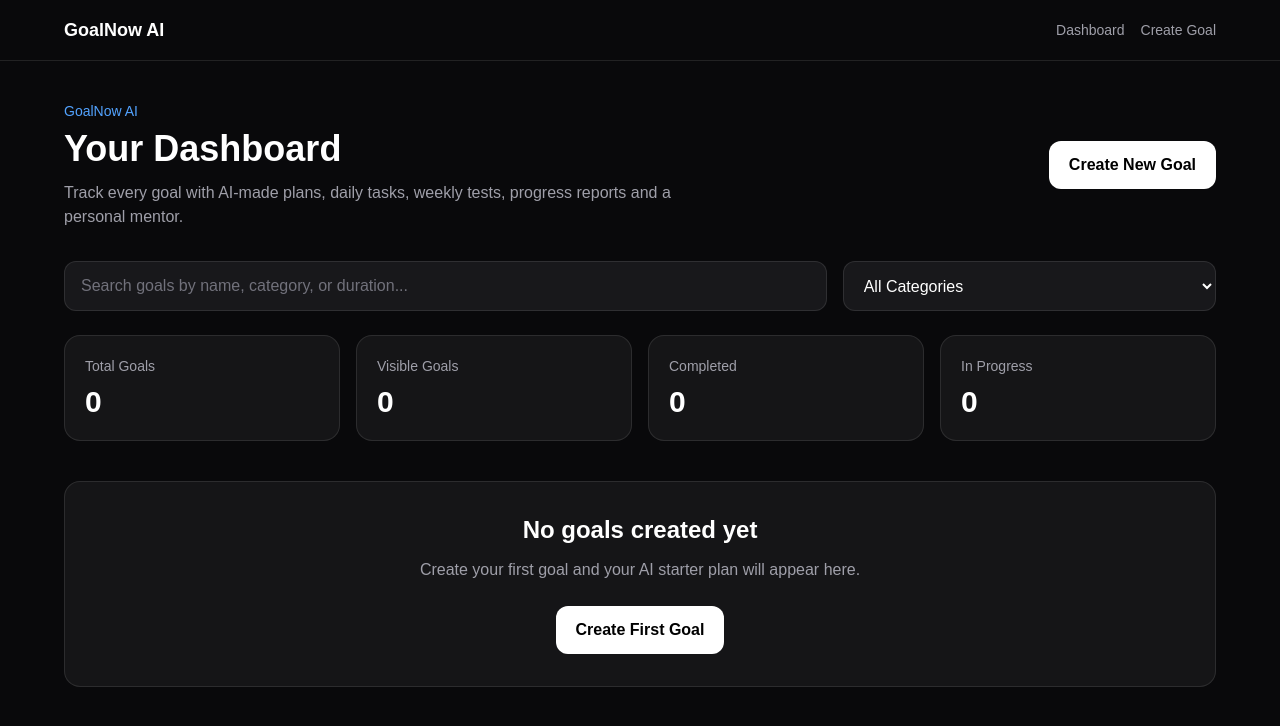
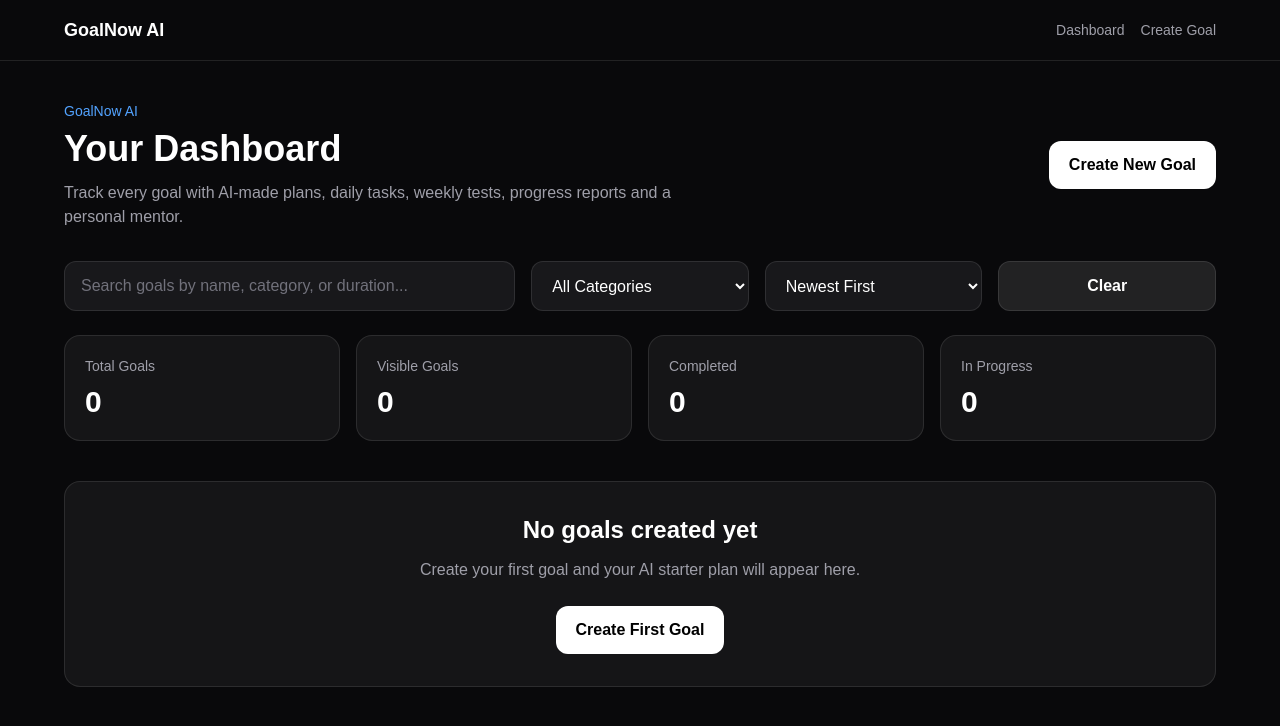
Before and after one commit to shubhamdey665-coder/GoalNow-AI, a Next.js app: page /dashboard in a window 1280 px wide. Shown: the top 726 px of the page. Built offline with nearby package versions, Linux system fonts and the light colour scheme.

Commit message:
added dashboard sorting and clear filter

```diff
--- a/src/app/dashboard/page.tsx
+++ b/src/app/dashboard/page.tsx
@@ -21,6 +21,7 @@ export default function DashboardPage() {
   const [goals, setGoals] = useState<Goal[]>([]);
   const [searchTerm, setSearchTerm] = useState("");
   const [selectedCategory, setSelectedCategory] = useState("All Categories");
+  const [sortBy, setSortBy] = useState("Newest First");
 
   useEffect(() => {
     const savedGoals = localStorage.getItem("goalnow-goals");
@@ -39,6 +40,39 @@ export default function DashboardPage() {
     selectedCategory === "All Categories" || goal.category === selectedCategory;
 
   return matchesSearch && matchesCategory;
+});
+const sortedGoals = [...filteredGoals].sort((a, b) => {
+  const progressA =
+    a.plan.length === 0 ? 0 : Math.round((a.completedTasks.length / a.plan.length) * 100);
+
+  const progressB =
+    b.plan.length === 0 ? 0 : Math.round((b.completedTasks.length / b.plan.length) * 100);
+
+  if (sortBy === "Newest First") {
+    return new Date(b.createdAt).getTime() - new Date(a.createdAt).getTime();
+  }
+
+  if (sortBy === "Oldest First") {
+    return new Date(a.createdAt).getTime() - new Date(b.createdAt).getTime();
+  }
+
+  if (sortBy === "Highest Progress") {
+    return progressB - progressA;
+  }
+
+  if (sortBy === "Lowest Progress") {
+    return progressA - progressB;
+  }
+
+  if (sortBy === "A to Z") {
+    return a.name.localeCompare(b.name);
+  }
+
+  if (sortBy === "Z to A") {
+    return b.name.localeCompare(a.name);
+  }
+
+  return 0;
 });
 const completedGoals = goals.filter((goal) => {
   if (goal.plan.length === 0) return false;
@@ -73,7 +107,7 @@ const inProgressGoals = goals.filter((goal) => {
             Create New Goal
           </Link>
         </div>
-          <div className="mt-8 grid gap-4 md:grid-cols-3">
+          <div className="mt-8 grid gap-4 md:grid-cols-5">
           <input
             type="text"
             value={searchTerm}
@@ -95,6 +129,29 @@ const inProgressGoals = goals.filter((goal) => {
             <option>Business / Money</option>
             <option>Custom Goal</option>
           </select>
+          <select
+              value={sortBy}
+              onChange={(event) => setSortBy(event.target.value)}
+              className="w-full rounded-xl border border-white/10 bg-zinc-900 px-4 py-3 text-white outline-none focus:border-blue-400"
+            >
+              <option>Newest First</option>
+              <option>Oldest First</option>
+              <option>Highest Progress</option>
+              <option>Lowest Progress</option>
+              <option>A to Z</option>
+              <option>Z to A</option>
+            </select>
+            <button
+              type="button"
+              onClick={() => {
+                setSearchTerm("");
+                setSelectedCategory("All Categories");
+                setSortBy("Newest First");
+              }}
+              className="rounded-xl border border-white/10 bg-white/10 px-4 py-3 font-semibold text-white transition hover:bg-white/20"
+            >
+              Clear
+            </button>
         </div>
         <div className="mt-6 grid gap-4 md:grid-cols-4">
             <div className="rounded-2xl border border-white/10 bg-white/5 p-5">
@@ -140,7 +197,7 @@ const inProgressGoals = goals.filter((goal) => {
           </div>
         ) : (
         <section className="mt-10 grid gap-6 md:grid-cols-3">
-            {filteredGoals.map((goal) => {
+            {sortedGoals.map((goal) => {
               const progress =
                 goal.plan.length === 0
                   ? 0
```
